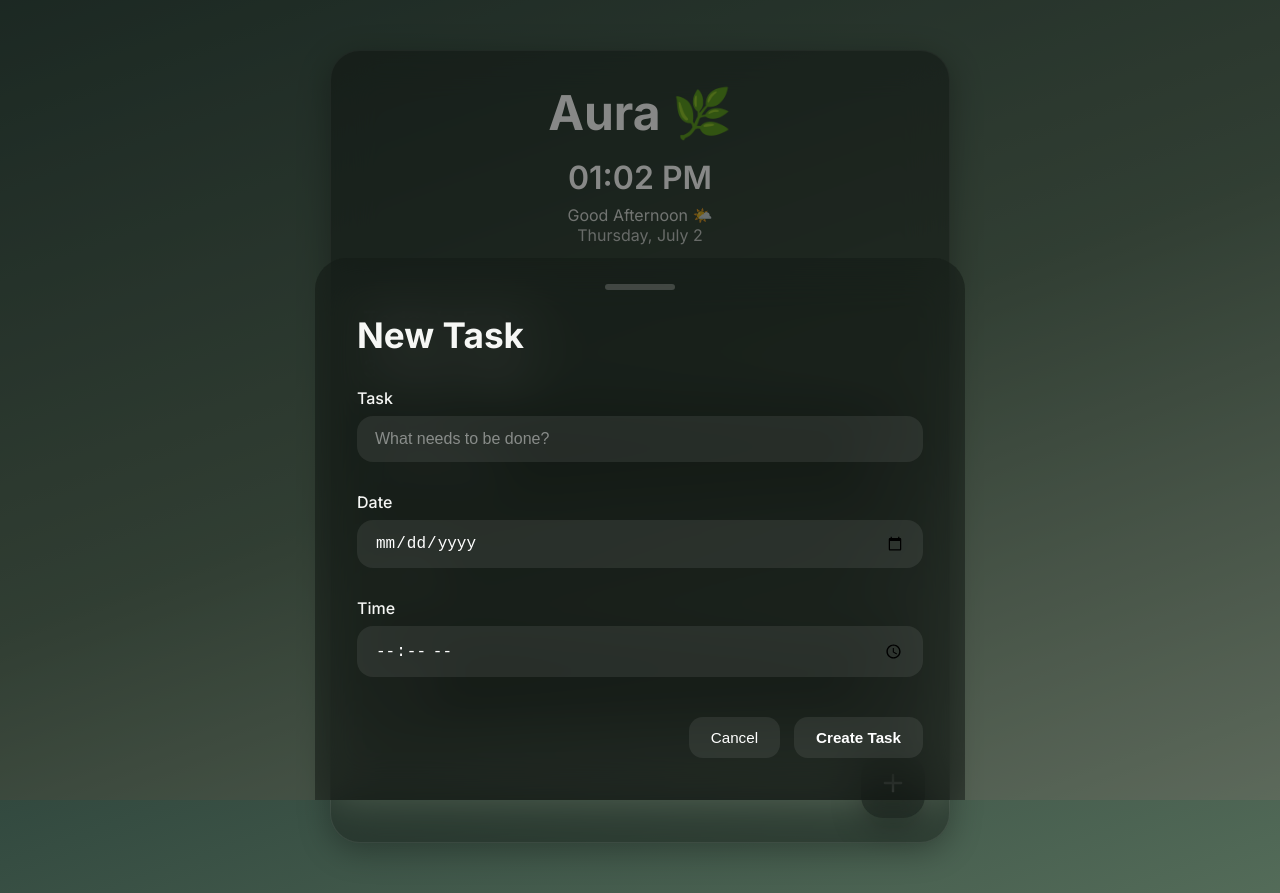
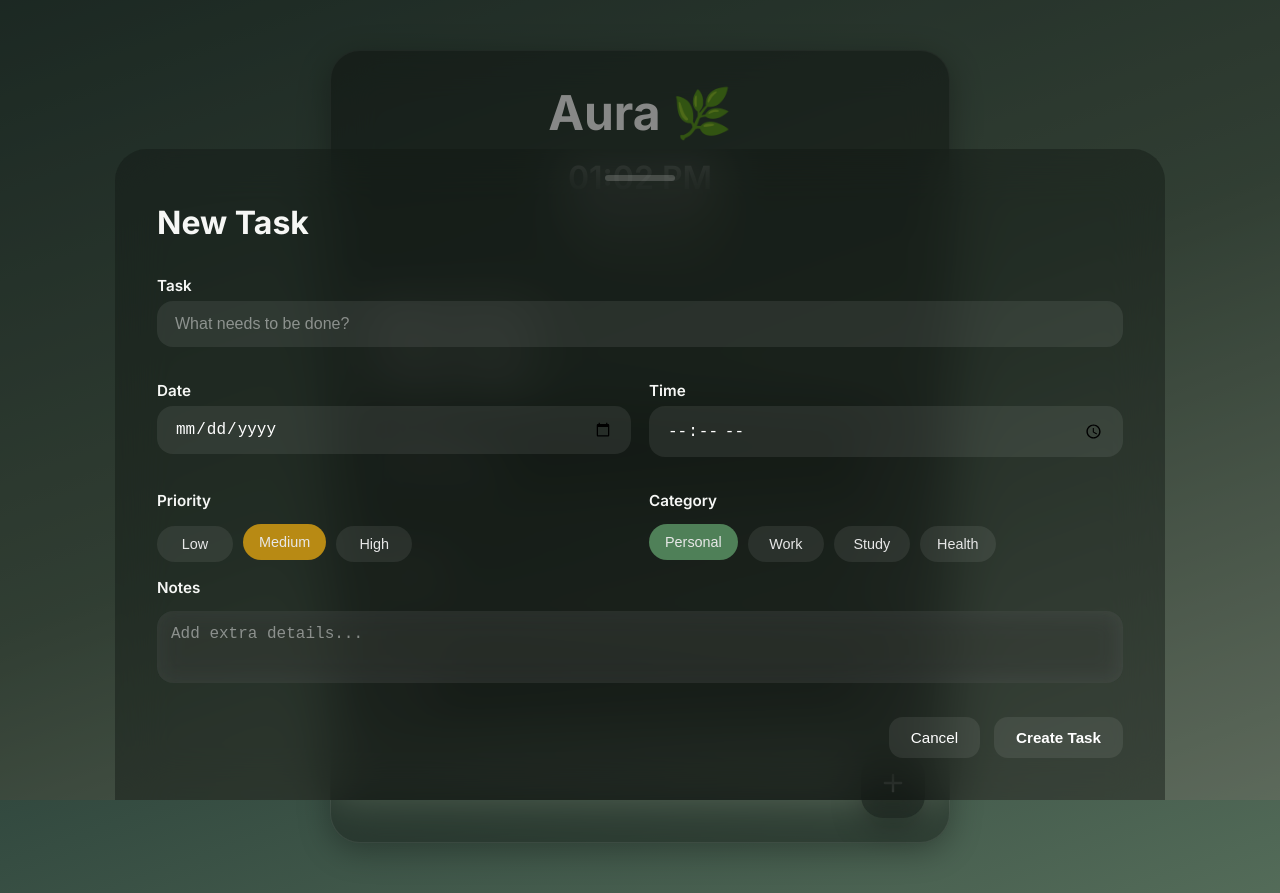
Before and after one commit to Roy-pro/Aura, a React (Vite) app: page / in a window 1280 px wide. Both pictures are taken after a click on the button 893 px from the left and 786 px from the top of the page. Built offline with nearby package versions, Linux system fonts and the light colour scheme.

Commit message:
Enhance task modal with editing, validation, priority and category chips

```diff
--- a/src/App.css
+++ b/src/App.css
@@ -287,9 +287,15 @@ z-index:1000;
 
 .task-modal{
 
-width:min(650px,100%);
+width: min(1050px, 94vw);
 
-min-height:420px;
+max-height: 90vh;
+
+display:flex;
+
+flex-direction:column;
+
+overflow-y:auto;
 
 background:var(--glass);
 
@@ -301,17 +307,49 @@ border-radius:32px 32px 0 0;
 
 animation:slideUp .3s ease;
 
+scrollbar-width:none;
+
+-ms-overflow-style:none;
+
+}
+
+.task-modal::-webkit-scrollbar{
+
+display:none;
+
+}
+
+.modal-row{
+
+display:flex;
+
+gap:18px;
+
+margin-top:8px;
+
+}
+
+.field{
+
+flex:1;
+
+display:flex;
+
+flex-direction:column;
+
 }
 
 .task-modal label{
 
 display:block;
 
-margin-top:20px;
+margin-top:16px;
 
-margin-bottom:8px;
+margin-bottom:6px;
 
-font-weight:500;
+font-weight:600;
+
+font-size:.95rem;
 
 }
 
@@ -383,9 +421,11 @@ background:rgba(255,255,255,.14);
 
 .task-modal h2{
 
-font-size:2.2rem;
+    font-size:2rem;
 
-margin-bottom:32px;
+    margin-bottom:20px;
+
+    line-height:1.1;
 
 }
 
@@ -474,3 +514,198 @@ opacity:.65;
 font-size:3rem;
 
 }
+
+/* ---------- NAVIGATION ---------- */
+
+.navigation{
+
+position:fixed;
+
+left:24px;
+
+top:50%;
+
+transform:translateY(-50%);
+
+display:flex;
+
+flex-direction:column;
+
+gap:28px;
+
+padding:24px 18px;
+
+border-radius:28px;
+
+background:var(--glass);
+
+backdrop-filter:blur(24px);
+
+border:1px solid var(--glass-border);
+
+z-index:100;
+
+}
+
+.navigation a{
+
+display:flex;
+
+justify-content:center;
+
+align-items:center;
+
+color:rgba(255,255,255,.65);
+
+transition:.25s;
+
+}
+
+.navigation a:hover{
+
+color:white;
+
+transform:scale(1.15);
+
+}
+
+.navigation a.active{
+
+color:#B8D7B4;
+}
+
+.logo{
+
+font-size:1.8rem;
+
+margin-bottom:18px;
+
+text-align:center;
+
+}
+
+/* ---------- NOTES, PRIORITY, CATEGORY ---------- */
+
+textarea,
+select{
+
+width:100%;
+
+padding:14px;
+
+margin-top:8px;
+
+border:none;
+
+outline:none;
+
+border-radius:16px;
+
+background:rgba(255,255,255,.08);
+
+color:white;
+
+font-size:1rem;
+
+backdrop-filter:blur(12px);
+
+}
+
+textarea{
+
+resize:none;
+
+height:72px;
+
+}
+
+select{
+
+cursor:pointer;
+
+}
+
+textarea::placeholder{
+
+color:rgba(255,255,255,.45);
+
+}
+
+.priority-group,
+.category-group{
+
+    display:flex;
+
+    gap:10px;
+
+    flex-wrap:wrap;
+
+    margin-top:10px;
+
+}
+
+.chip{
+
+    border:none;
+
+    border-radius:999px;
+
+    min-width:76px;
+
+    padding:10px 16px;
+
+    font-size:.9rem;
+
+    cursor:pointer;
+
+    color:#e7e7e7;
+
+    background:rgba(255,255,255,.08);
+
+    transition:.25s;
+
+}
+
+.chip:hover{
+
+    transform:translateY(-2px);
+
+    background:rgba(255,255,255,.13);
+
+}
+
+.chip.active{
+
+    transform:translateY(-2px);
+
+}
+
+.chip.low{
+
+    background:#2f7d4a;
+
+}
+
+.chip.medium{
+
+    background:#b88a14;
+
+}
+
+.chip.high{
+
+    background:#a33d3d;
+
+}
+
+.chip.category{
+
+    background:#4f8058;
+
+}
+
+.form-group{
+
+    margin-bottom:22px;
+
+}
--- a/src/App.jsx
+++ b/src/App.jsx
@@ -37,6 +37,18 @@ function App() {
   });
 
   const [isModalOpen, setIsModalOpen] = useState(false);
+
+  useEffect(() => {
+    if (isModalOpen) {
+        document.body.style.overflow = "hidden";
+    } else {
+        document.body.style.overflow = "auto";
+    }
+
+    return () => {
+        document.body.style.overflow = "auto";
+    };
+}, [isModalOpen]);
 
   const [editingTask, setEditingTask] = useState(null);
 
--- a/src/components/TaskModal.jsx
+++ b/src/components/TaskModal.jsx
@@ -9,50 +9,99 @@ function TaskModal({
 
     const [title, setTitle] = useState("");
 
+    const [notes, setNotes] = useState("");
+
+    const [priority, setPriority] = useState("Medium");
+
+    const [category, setCategory] = useState("Personal");
+
     const [date, setDate] = useState("");
 
     const [time, setTime] = useState("");
 
     useEffect(() => {
-        if (editingTask) {
+
+    if(editingTask){
+
         setTitle(editingTask.title);
+
+        setNotes(editingTask.notes || "");
+
+        setPriority(editingTask.priority || "Medium");
+
+        setCategory(editingTask.category || "Personal");
+
         setDate(editingTask.date);
+
         setTime(editingTask.time);
-        } else {
+
+    }
+
+    else{
+
         setTitle("");
+
+        setNotes("");
+
+        setPriority("Medium");
+
+        setCategory("Personal");
+
         setDate("");
+
         setTime("");
+
     }
-        }, [editingTask]);
+
+},[editingTask]);
 
     const handleSubmit = () => {
 
-        if (!title.trim()) return;
+        const cleanTitle = title.trim();
+
+        if (!cleanTitle) {
+            alert("Please enter a task title.");
+            return;
+        }
+
+        if (cleanTitle.length > 80) {
+            alert("Task title must be under 80 characters.");
+            return;
+        }
+
+        if (!date) {
+            alert("Please choose a date.");
+            return;
+        }
+
+        if (!time) {
+            alert("Please choose a time.");
+            return;
+        }
 
         if (editingTask) {
 
             updateTask({
-
             ...editingTask,
-
-                title,
+            title: cleanTitle,
+            notes,
+            priority,
+            category,
             date,
             time,
-
             });
 
         } else {
 
             addTask({
-
             id: Date.now(),
-
-                title,
+            title: cleanTitle,
+            notes,
+            priority,
+            category,
             date,
             time,
-
-                completed:false,
-
+            completed: false,
             });
 
         }
@@ -89,29 +138,105 @@ function TaskModal({
 
     />
 
+<div className="modal-row">
+
+    <div className="field">
+
         <label>Date</label>
 
         <input
+            type="date"
+            value={date}
+            onChange={(e)=>setDate(e.target.value)}
+        />
 
-        type="date"
+    </div>
 
-        value={date}
-
-        onChange={(e)=>setDate(e.target.value)}
-
-    />
+    <div className="field">
 
         <label>Time</label>
 
         <input
+            type="time"
+            value={time}
+            onChange={(e)=>setTime(e.target.value)}
+        />
 
-        type="time"
+    </div>
 
-        value={time}
+</div>
 
-        onChange={(e)=>setTime(e.target.value)}
+<div className="modal-row">
 
+    <div className="field">
+
+        <label>Priority</label>
+
+        <div className="priority-group">
+
+            {["Low","Medium","High"].map(level => (
+
+                <button
+                    key={level}
+                    type="button"
+                    className={`chip ${
+                        priority===level
+                            ? `active ${level.toLowerCase()}`
+                            : ""
+                    }`}
+                    onClick={()=>setPriority(level)}
+                >
+                    {level}
+                </button>
+
+            ))}
+
+        </div>
+
+    </div>
+
+    <div className="field">
+
+        <label>Category</label>
+
+        <div className="category-group">
+
+            {["Personal","Work","Study","Health"].map(item => (
+
+                <button
+                    key={item}
+                    type="button"
+                    className={`chip ${
+                        category===item
+                            ? "active category"
+                            : ""
+                    }`}
+                    onClick={()=>setCategory(item)}
+                >
+                    {item}
+                </button>
+
+            ))}
+
+        </div>
+
+    </div>
+
+</div>
+
+<div className="input-group">
+
+  <label>Notes</label>
+
+  <textarea
+    value={notes}
+    onChange={(e) => setNotes(e.target.value)}
+    placeholder="Add extra details..."
+    rows={3}
   />
+
+</div>
+
     <div className="modal-buttons">
 
         <button onClick={closeModal}>
--- a/src/main.jsx
+++ b/src/main.jsx
@@ -1,10 +1,14 @@
 import React from "react";
 import ReactDOM from "react-dom/client";
+import { BrowserRouter } from "react-router-dom";
+
+import App from "./App";
 import "./index.css";
-import App from "./App";
 
 ReactDOM.createRoot(document.getElementById("root")).render(
   <React.StrictMode>
-    <App />
+    <BrowserRouter>
+      <App />
+    </BrowserRouter>
   </React.StrictMode>
 );
```
Also changed, not shown: src/components/Navigation.jsx (added, +48 -0 lines), src/pages/Calendar.jsx (added, +17 -0 lines), src/pages/Insights.jsx (added, +17 -0 lines), src/pages/Settings.jsx (added, +17 -0 lines). Lines whose indentation alone changed are shown as unchanged.
